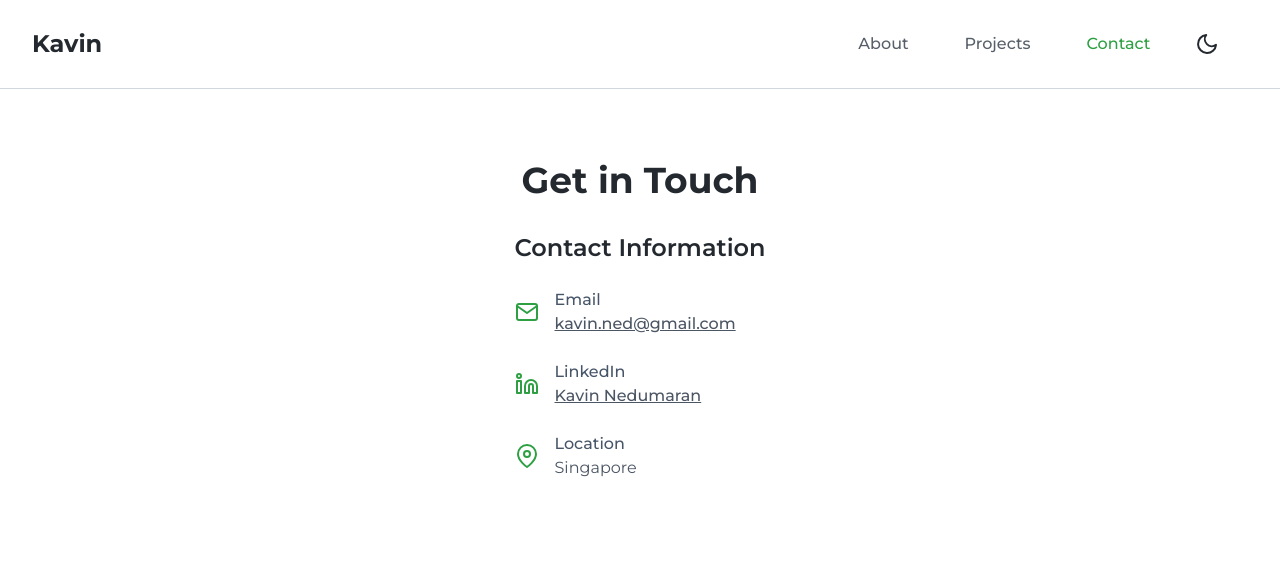
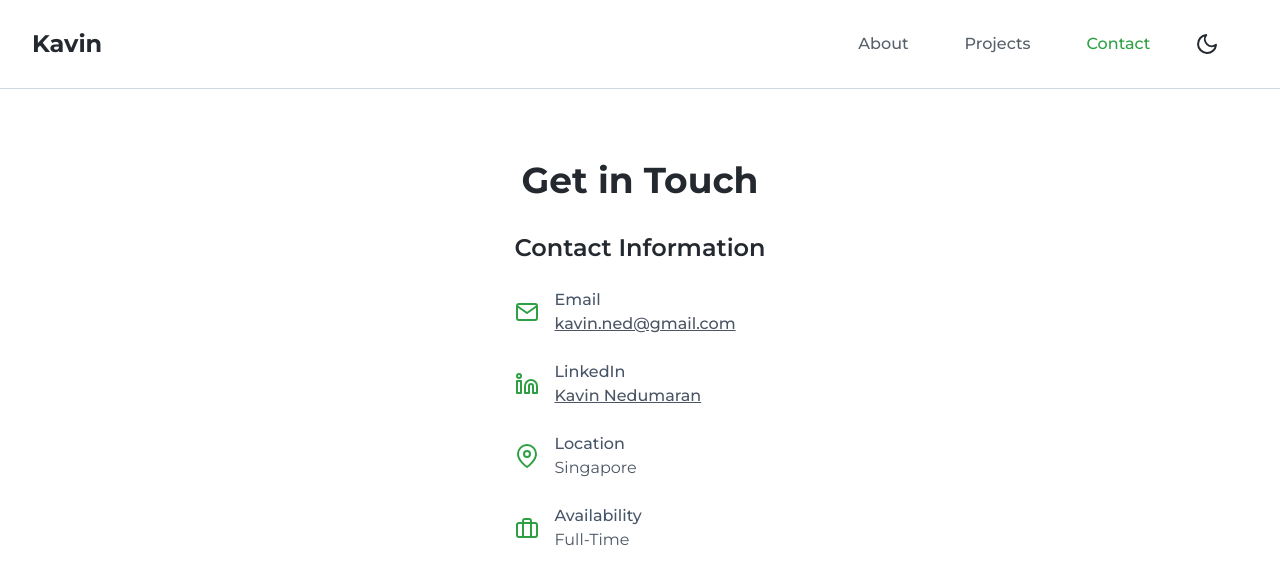
Before and after one commit to kavinned/portfolio, a React (Vite) app: page /contact in a window 1280 px wide. Shown: the top 584 px of the page. Built offline with nearby package versions, Linux system fonts and the light colour scheme.

Commit message:
feat(contact): add full-time availability and staggered fade-up animation

```diff
--- a/src/pages/Contact.jsx
+++ b/src/pages/Contact.jsx
@@ -1,5 +1,5 @@
 import { motion, AnimatePresence } from "framer-motion";
-import { FiMail, FiMapPin, FiLinkedin } from "react-icons/fi";
+import { FiMail, FiMapPin, FiLinkedin, FiBriefcase } from "react-icons/fi";
 import emailjs from "@emailjs/browser";
 import { useRef, useState, useEffect } from "react";
 import Toast from "../components/Toast";
@@ -18,11 +18,15 @@ const contactInfo = [
         value: "Kavin Nedumaran",
         href: "https://www.linkedin.com/in/kavin-nedumaran/",
     },
-
     {
         icon: FiMapPin,
         label: "Location",
         value: "Singapore",
+    },
+    {
+        icon: FiBriefcase,
+        label: "Availability",
+        value: "Full-Time",
     },
 ];
 
@@ -102,18 +106,26 @@ export default function Contact() {
 
                 <div className="flex md:items-start items-center gap-10 md:gap-20 justify-center md:flex-row flex-col">
                     {/* Contact Information */}
-                    <motion.div
-                        initial={{ opacity: 0, x: -20 }}
-                        animate={{ opacity: 1, x: 0 }}
-                        transition={{ delay: 0.2 }}
-                        className="space-y-6 w-fit"
-                    >
-                        <h3 className="text-2xl font-semibold mb-4 text-center">
+                    <div className="space-y-6 w-fit">
+                        <motion.h3
+                            initial={{ opacity: 0, y: 10 }}
+                            animate={{ opacity: 1, y: 0 }}
+                            transition={{ duration: 0.35, ease: "easeOut" }}
+                            className="text-2xl font-semibold mb-4 text-center"
+                        >
                             Contact Information
-                        </h3>
-                        {contactInfo.map((item) => (
-                            <div
+                        </motion.h3>
+                        {contactInfo.map((item, idx) => (
+                            <motion.div
                                 key={item.label}
+                                initial={{ opacity: 0, y: 14 }}
+                                animate={{ opacity: 1, y: 0 }}
+                                transition={{
+                                    type: "spring",
+                                    stiffness: 260,
+                                    damping: 22,
+                                    delay: 0.1 + idx * 0.08,
+                                }}
                                 className="flex items-center space-x-4"
                             >
                                 <item.icon className="text-2xl text-primary" />
@@ -134,9 +146,9 @@ export default function Contact() {
                                         </p>
                                     )}
                                 </div>
-                            </div>
+                            </motion.div>
                         ))}
-                    </motion.div>
+                    </div>
 
                     {/* Contact Form */}
                     {/* <motion.div
```
